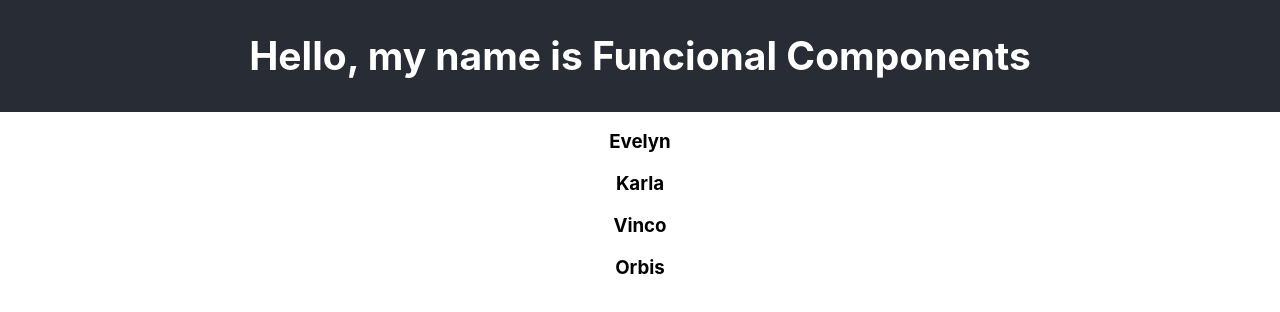
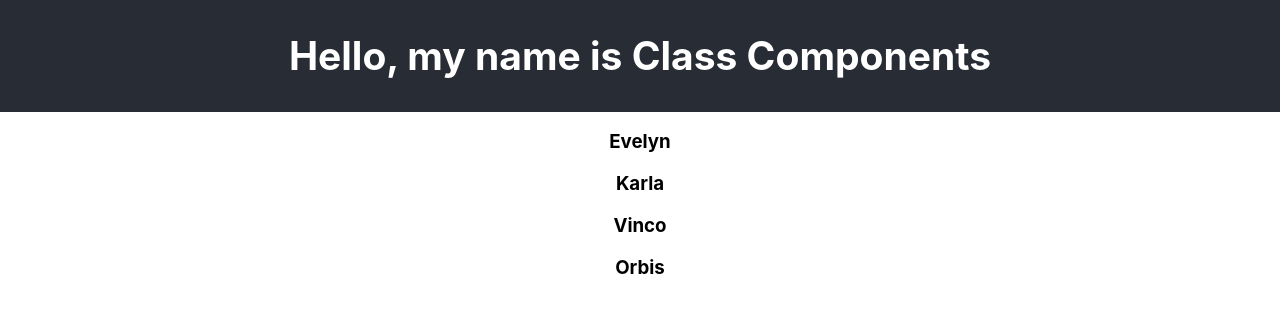
Before and after one commit to Karla12/react-learning, a React (Create React App) app: page / in a window 1280 px wide. Shown: the top 312 px of the page. Built offline with nearby package versions, Linux system fonts and the light colour scheme.

Commit message:
175393: Change funcional components by class components

```diff
--- a/src/App.js
+++ b/src/App.js
@@ -5,7 +5,7 @@ import ShowName from './ShowName';
 import HomeHead from './HomeHead';
 import HomeTitle from './HomeTitle';
 
-const title = 'Funcional Components';
+const title = 'Class Components';
 const userName = [
   'Evelyn', 'Karla', 'Vinco', 'Orbis'
 ];
--- a/src/HomeHead.js
+++ b/src/HomeHead.js
@@ -1,10 +1,12 @@
 import React from 'react';
 import './App.css';
 
-function HomeHead(logo) {
-	return (
-		<div className="App">
-		<img src={logo.logo} className="App-logo" alt="logo" />
+class HomeHead extends React.Component {
+
+  render() {
+    return (
+    <div className="App">
+    <img src={this.props.logo} className="App-logo" alt="logo" />
         <p>
           Edit <code>src/App.js</code> and save to reload.
         </p>
@@ -17,7 +19,8 @@ function HomeHead(logo) {
           Learn React
         </a>
         </div>
-	);
+    );
+  }
 }
 
 export default HomeHead;
--- a/src/HomeTitle.js
+++ b/src/HomeTitle.js
@@ -1,7 +1,12 @@
 import React from 'react';
 
-function HomeTitle(title) {
-	return <h2>Hello, my name is {title.title}</h2>;
+class HomeTitle extends React.Component {
+
+  	render() {
+    	return (
+			<h2>Hello, my name is {this.props.title}</h2>
+		);
+	}
 }
 
 export default HomeTitle;
--- a/src/ShowName.js
+++ b/src/ShowName.js
@@ -1,9 +1,12 @@
 import React from 'react';
 
-function ShowName(usersName) {
-	if (usersName && usersName.name)
+class ShowName extends React.Component {
+
+  	render() {
+    	const { name } = this.props;
+		if (name)
 		{
-		const names = usersName.name.map((x, key)=> {
+			const names = name.map((x, key)=> {
 				return <h3 key={key}>{x}</h3>;
 			});
 			return names;
@@ -11,5 +14,6 @@ function ShowName(usersName) {
 			return <h2>NO EXISTEN NOMBRES</h2>;
 		}
 	}
+}
 
 export default ShowName;
```
Lines whose indentation alone changed are shown as unchanged.
